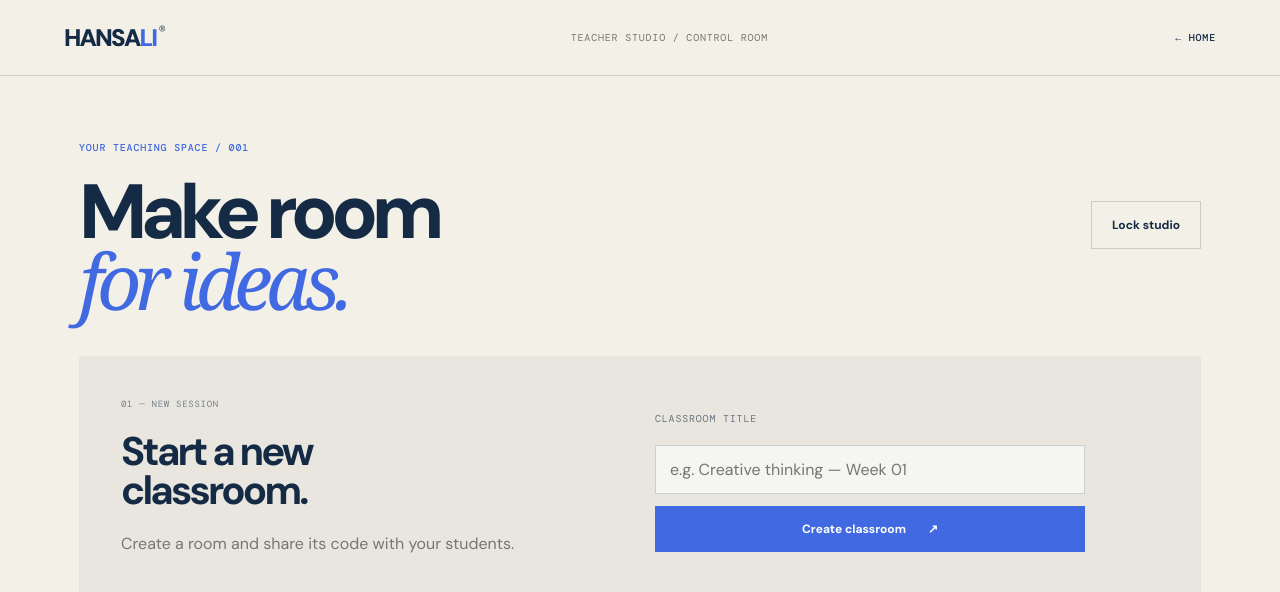
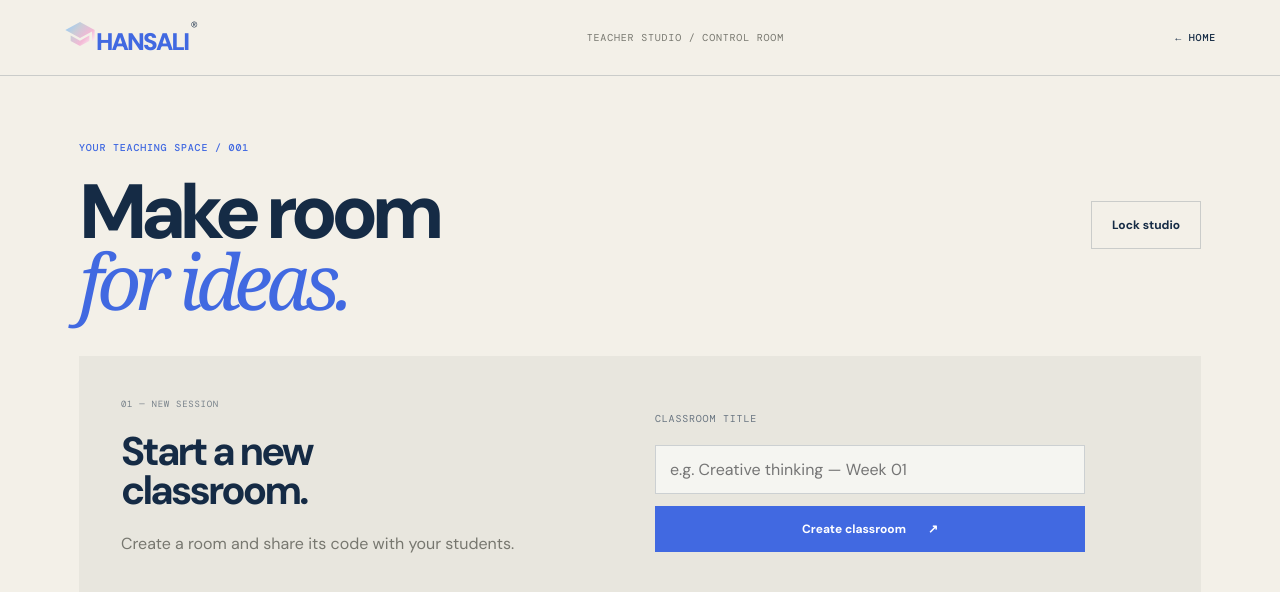
Before and after one commit to zakariadevv/Hanssali, a plain HTML site: page teacher.html in a window 1280 px wide. Drawn offline with nearby package versions, Linux system fonts and the light colour scheme; a script that the page names is missing.

Commit message:
Apply unified HANSALI logo and gradient identity

```diff
--- a/teacher.html
+++ b/teacher.html
@@ -1,5 +1,5 @@
-<!doctype html><html lang="en"><head><meta charset="utf-8"><meta name="viewport" content="width=device-width,initial-scale=1"><title>Teacher Studio — HANSALI</title><link href="https://fonts.googleapis.com/css2?family=DM+Mono:wght@400;500&family=DM+Sans:wght@400;500;600;700;800;900&display=swap" rel="stylesheet"><link rel="stylesheet" href="style.css"><link rel="stylesheet" href="teacher.css"><link rel="stylesheet" href="canvas-editor.css"></head><body class="teacher-page">
-<header class="topbar"><a class="brand" href="index.html">HANSA<span>LI</span><i>®</i></a><span class="eyebrow">TEACHER STUDIO / CONTROL ROOM</span><a class="nav-link" href="index.html">← HOME</a></header>
+<!doctype html><html lang="en"><head><meta charset="utf-8"><meta name="viewport" content="width=device-width,initial-scale=1"><title>Teacher Studio — HANSALI</title><link href="https://fonts.googleapis.com/css2?family=DM+Mono:wght@400;500&family=DM+Sans:wght@400;500;600;700;800;900&display=swap" rel="stylesheet"><link rel="icon" type="image/svg+xml" href="./school%2B48px-131987943394753442_0px.svg"><link rel="stylesheet" href="style.css"><link rel="stylesheet" href="teacher.css"><link rel="stylesheet" href="canvas-editor.css"></head><body class="teacher-page">
+<header class="topbar"><a class="brand" href="index.html"><img class="brand-mark" src="./school%2B48px-131987943394753442_0px.svg" alt="" width="32" height="32"><span class="brand-word">HANSALI</span><i>®</i></a><span class="eyebrow">TEACHER STUDIO / CONTROL ROOM</span><a class="nav-link" href="index.html">← HOME</a></header>
 <main class="teacher-shell">
 <section id="teacherStudio" class="studio">
 <div class="studio-heading"><div><p class="kicker">YOUR TEACHING SPACE / 001</p><h1>Make room<br><em>for ideas.</em></h1></div><div class="studio-actions"><button id="logoutTeacher" class="btn btn-outline">Lock studio</button></div></div>
```
